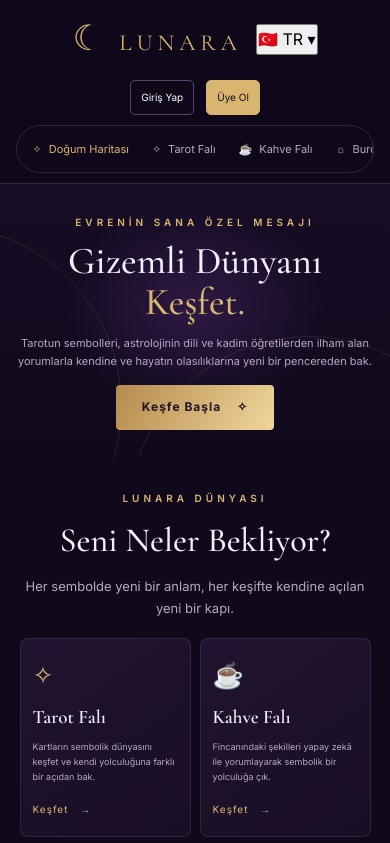
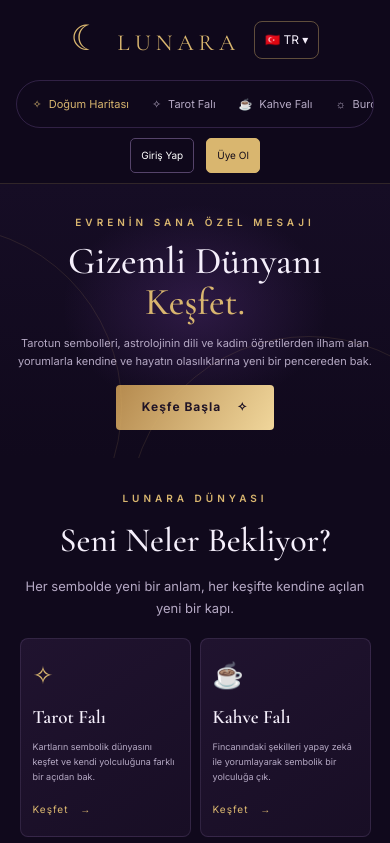
Before and after one commit to 1yoldasisik/lunara-ai, a website: page public/index.html in a window 390 px wide. Shown: the top 843 px of the page. Drawn offline with nearby package versions, Linux system fonts and the light colour scheme; no server answers.

Commit message:
Style language picker for trilingual preview

```diff
--- a/public/style.css
+++ b/public/style.css
@@ -1034,3 +1034,6 @@ button { cursor: pointer; }
 .admin-member-form input,.admin-user-search{width:100%;padding:12px;border:1px solid var(--border,#47345b);border-radius:10px;background:var(--panel,#1b1029);color:var(--text,#f5effb)}
 .admin-user-search{margin:8px 0 14px}
 .admin-member-management [hidden]{display:none!important}
+
+/* Multilingual preview: compact language picker */
+.language-picker{position:relative;flex:0 0 auto;z-index:20}.language-picker>button{background:transparent;color:var(--text);border:1px solid rgba(217,182,111,.4);border-radius:8px;padding:8px 10px;font-size:12px}.language-menu{position:absolute;right:0;top:calc(100% + 8px);min-width:140px;background:var(--panel);border:1px solid rgba(217,182,111,.35);border-radius:10px;padding:5px;box-shadow:0 12px 30px rgba(0,0,0,.35)}.language-menu button{display:block;width:100%;text-align:left;padding:9px;border:0;border-radius:6px;background:transparent;color:var(--text);cursor:pointer}.language-menu button:hover{background:rgba(167,123,219,.2)}@media(max-width:900px){.header{flex-wrap:wrap}.language-picker{order:2}.header .nav{order:3;flex-basis:100%;overflow-x:auto;justify-content:flex-start}.header-actions,.member-actions{order:4}}
```
